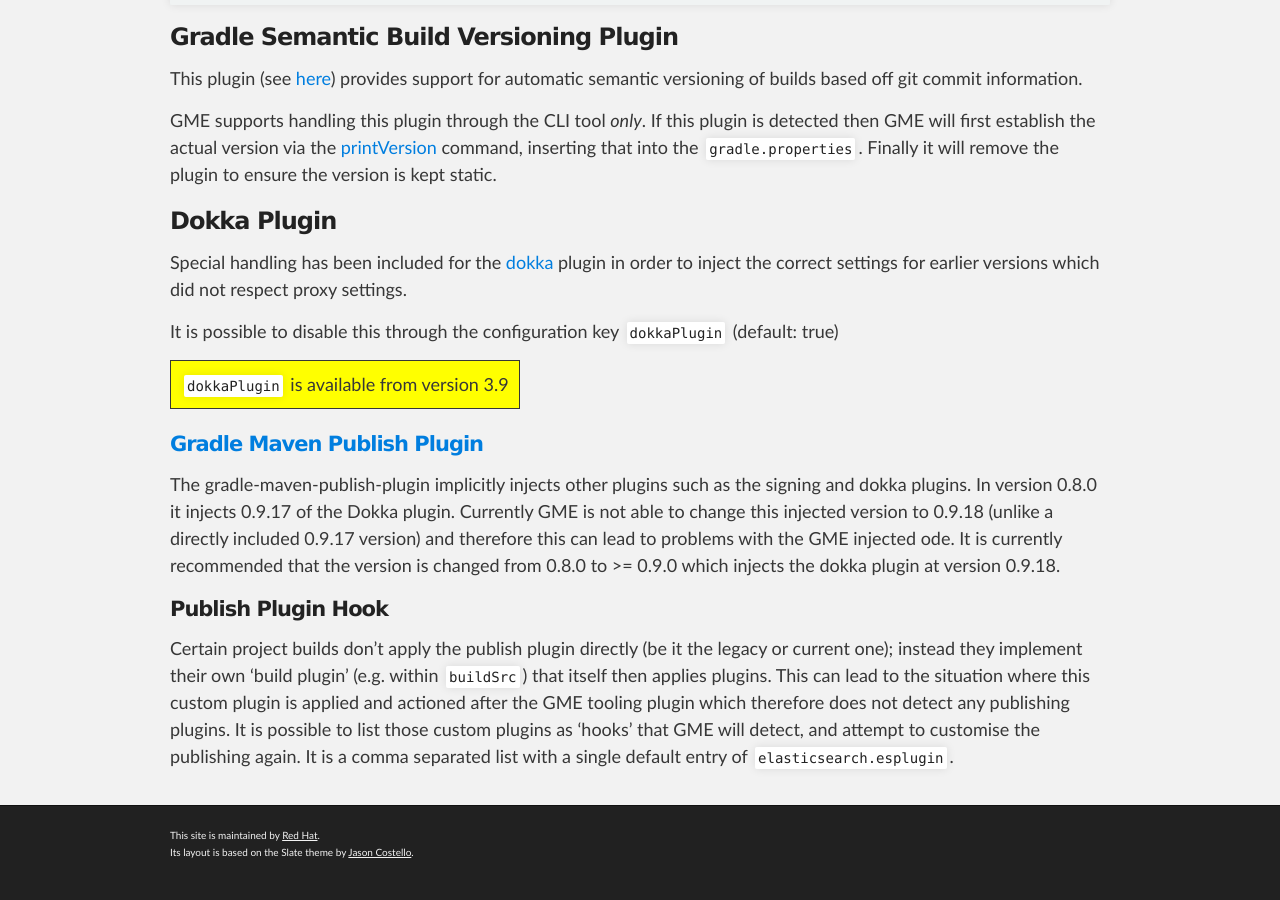
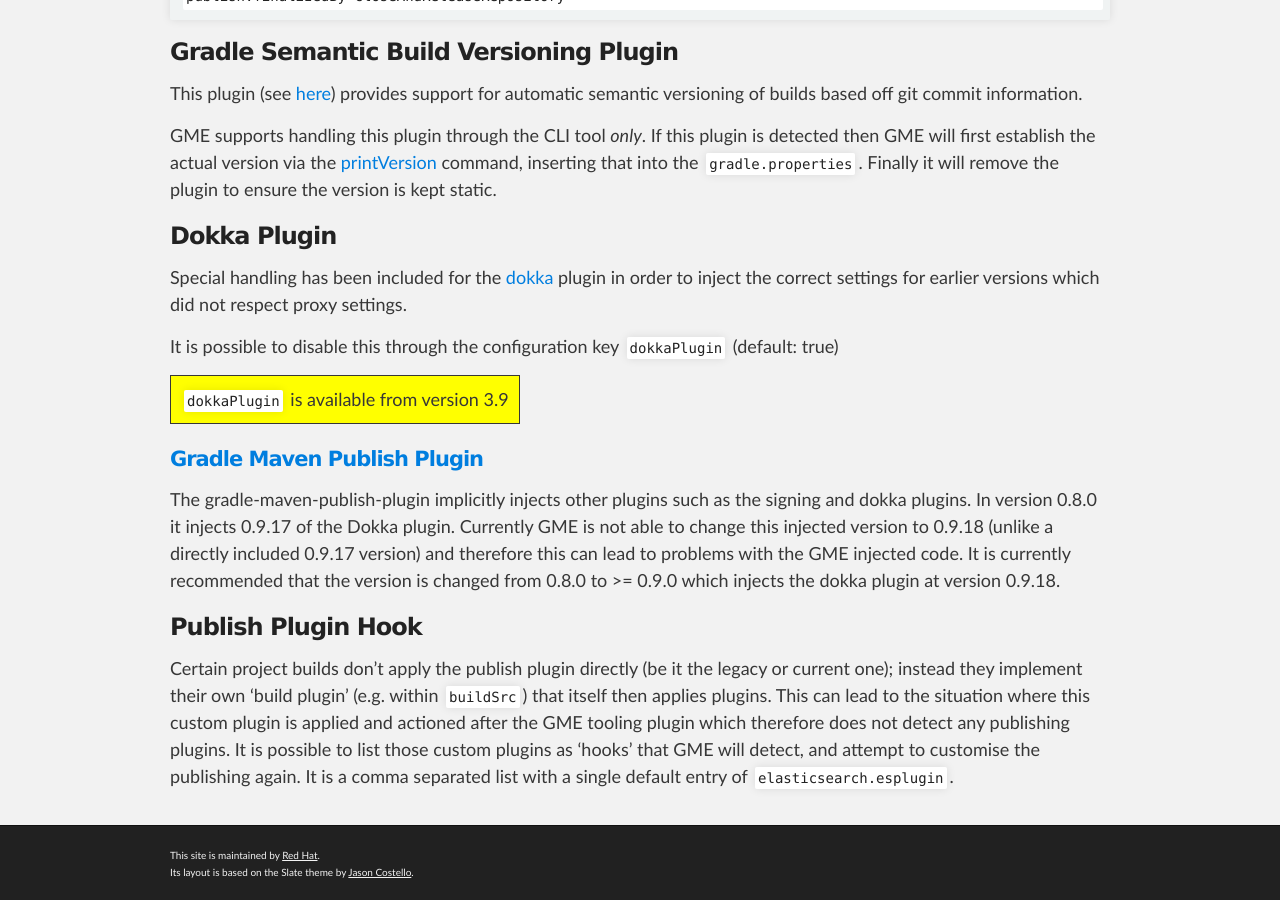
Before and after one commit to project-ncl/gradle-manipulator, a Jekyll site: the page built from guide/plugins.md, in a window 1280 px wide and 900 px high, scrolled down 1969 px. Built offline with Jekyll 4.4.1, drawn with Linux system fonts in a browser that asks for light colours.

Commit message:
Minor corrections

```diff
--- a/guide/plugins.md
+++ b/guide/plugins.md
@@ -97,9 +97,9 @@ It is possible to disable this through the configuration key `dokkaPlugin` (defa
 The gradle-maven-publish-plugin implicitly injects other plugins such as the signing and dokka
 plugins. In version 0.8.0 it injects 0.9.17 of the Dokka plugin. Currently GME is not able to change
 this injected version to 0.9.18 (unlike a directly included 0.9.17 version) and therefore this can
-lead to problems with the GME injected ode. It is currently recommended that the version is changed
+lead to problems with the GME injected code. It is currently recommended that the version is changed
 from 0.8.0 to >= 0.9.0 which injects the dokka plugin at version 0.9.18.
 
-#### Publish Plugin Hook
+### Publish Plugin Hook
 
 Certain project builds don't apply the publish plugin directly (be it the legacy or current one); instead they implement their own 'build plugin' (e.g. within `buildSrc`) that itself then applies plugins. This can lead to the situation where this custom plugin is applied and actioned after the GME tooling plugin which therefore does not detect any publishing plugins. It is possible to list those custom plugins as 'hooks' that GME will detect, and attempt to customise the publishing again. It is a comma separated list with a single default entry of `elasticsearch.esplugin`.
```
